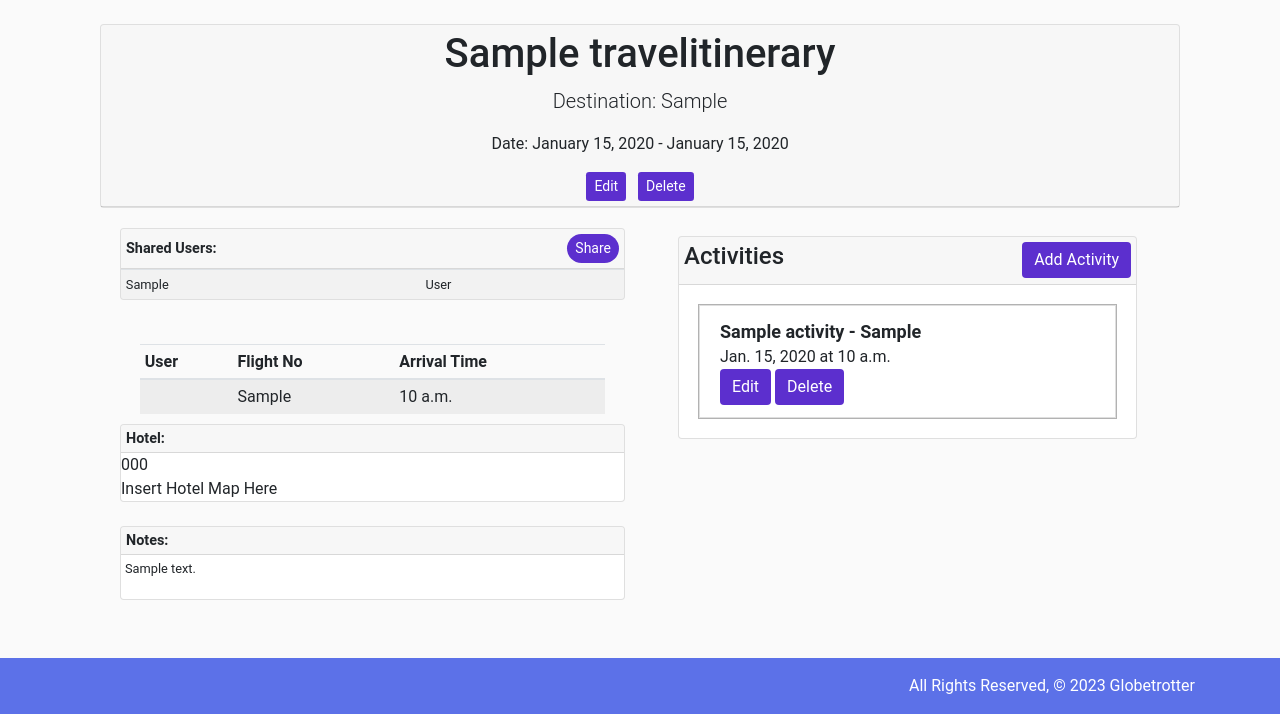
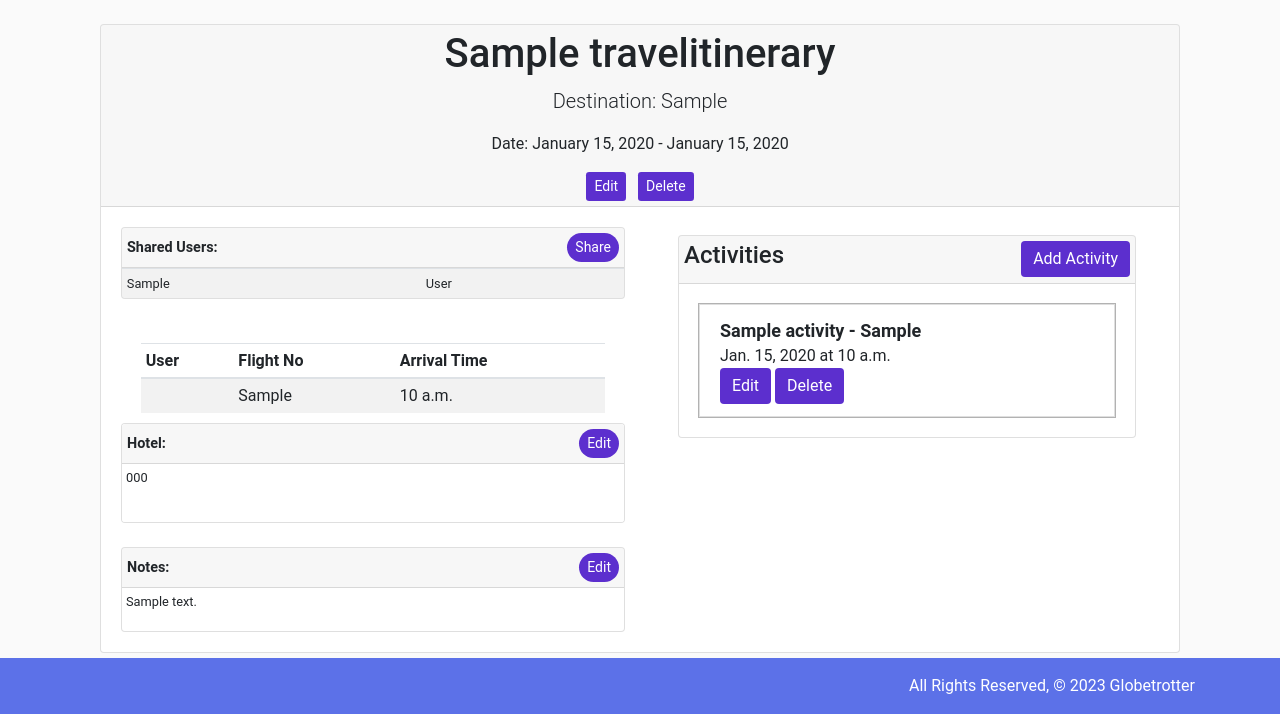
Before and after one commit to whuang214/Globetrotter, a Django app: page /itineraries/1/ in a window 1280 px wide. Shown: the part 86-800 px from the top of the page. Run offline with Django 3.2, Linux system fonts and the light colour scheme; tables that the repository leaves empty hold one stand-in row (values such as "Sample post"); some libraries are stand-ins or nearby versions.

Commit message:
add comments to detail page

```diff
--- a/main_app/templates/itineraries/detail.html
+++ b/main_app/templates/itineraries/detail.html
@@ -10,18 +10,21 @@
       <div class="card-header text-center align-items-center">
         <h1 class="display-5">{{ itinerary.title }}</h1>
         <p class="lead">Destination: {{ itinerary.location }}</p>
-        <p>Date: {{ itinerary.start_date|date:'F d, Y' }} - {{ itinerary.end_date|date:'F d, Y' }}</p>
-        <a href="{% url 'update_itinerary' itinerary.id %}" class="btn btn-sm mr-2"
+        <p>
+          <!-- prettier-ignore -->
+          Date: {{ itinerary.start_date|date:'F d, Y' }} - {{itinerary.end_date|date:'F d, Y' }}
+        </p>
+        <a
+          href="{% url 'update_itinerary' itinerary.id %}"
+          class="btn btn-sm mr-2"
           >Edit</a
         >
-        <a
-          href="{% url 'delete_itinerary' itinerary.id %}"
-          class="btn btn-sm"
+        <a href="{% url 'delete_itinerary' itinerary.id %}" class="btn btn-sm"
           >Delete</a
         >
       </div>
 
-      </div>
+      {% comment %} Shared User Card {% endcomment %}
       <div class="card-body">
         <div class="row">
           <div class="col s6">
@@ -47,6 +50,7 @@
               </div>
             </div>
             <br />
+            {% comment %} Flight Card {% endcomment %}
             <div class="card-body" style="max-height: 100px; overflow-y: auto">
               <table class="table table-striped table-sm mb-0">
                 <thead>
@@ -67,20 +71,40 @@
                 </tbody>
               </table>
             </div>
+            {% comment %} Hotel Card {% endcomment %}
             <div class="card" style="max-height: 100px; overflow-y: auto">
-              <div class="card-header">
+              <div
+                class="card-header d-flex justify-content-between align-items-center"
+              >
                 <h5 class="mb-0">Hotel:</h5>
+                {% if itinerary.hotel %}
+                <a href="#" class="btn btn-sm m-0 rounded-pill">Edit</a>
+                {% else %}
+                <a href="#" class="btn btn-sm m-0 rounded-pill">Add</a>
+                {% endif %}
               </div>
               <div class="card-text">
-                {{ itinerary.hotel }}
+                {% if itinerary.hotel %}
+                <p class="small p-1">{{ itinerary.hotel }}</p>
+                {% else %}
+                <p class="small p-1">No hotel yet.</p>
+                {% endif %}
                 <br />
                 Insert Hotel Map Here
               </div>
             </div>
             <br />
+            {% comment %} Notes Card {% endcomment %}
             <div class="card" style="max-height: 100px; overflow-y: auto">
-              <div class="card-header">
+              <div
+                class="card-header d-flex justify-content-between align-items-center"
+              >
                 <h5 class="mb-0">Notes:</h5>
+                {% if itinerary.notes != '' %}
+                <a href="#" class="btn btn-sm m-0 rounded-pill">Edit</a>
+                {% else %}
+                <a href="#" class="btn btn-sm m-0 rounded-pill">Add</a>
+                {% endif %}
               </div>
               <div class="card-text">
                 {% if itinerary.notes == '' %}
@@ -92,6 +116,7 @@
             </div>
           </div>
 
+          {% comment %} Activities Card {% endcomment %}
           <div class="col s6">
             <div class="container">
               <div class="overflow-auto" style="height: 300px">
```
